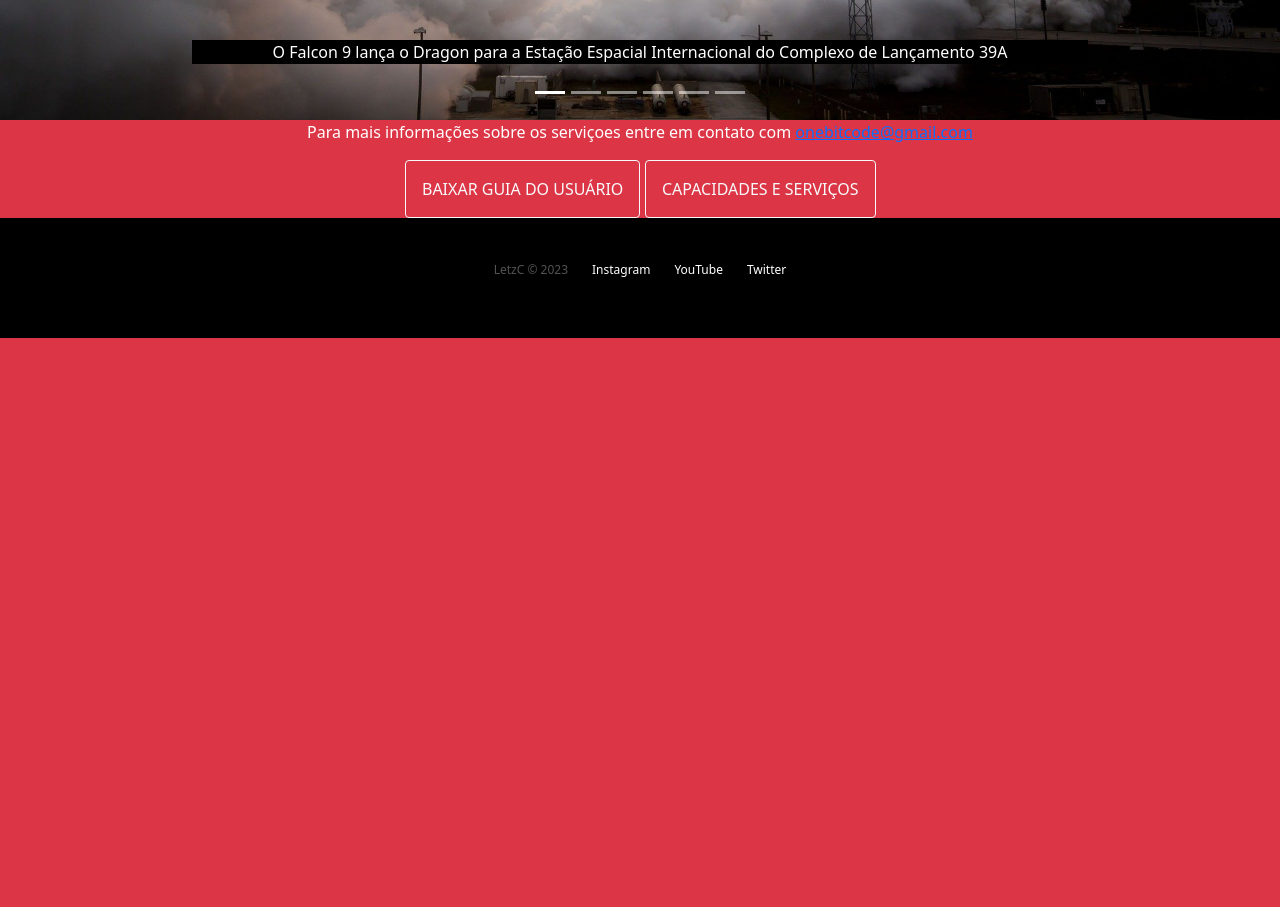
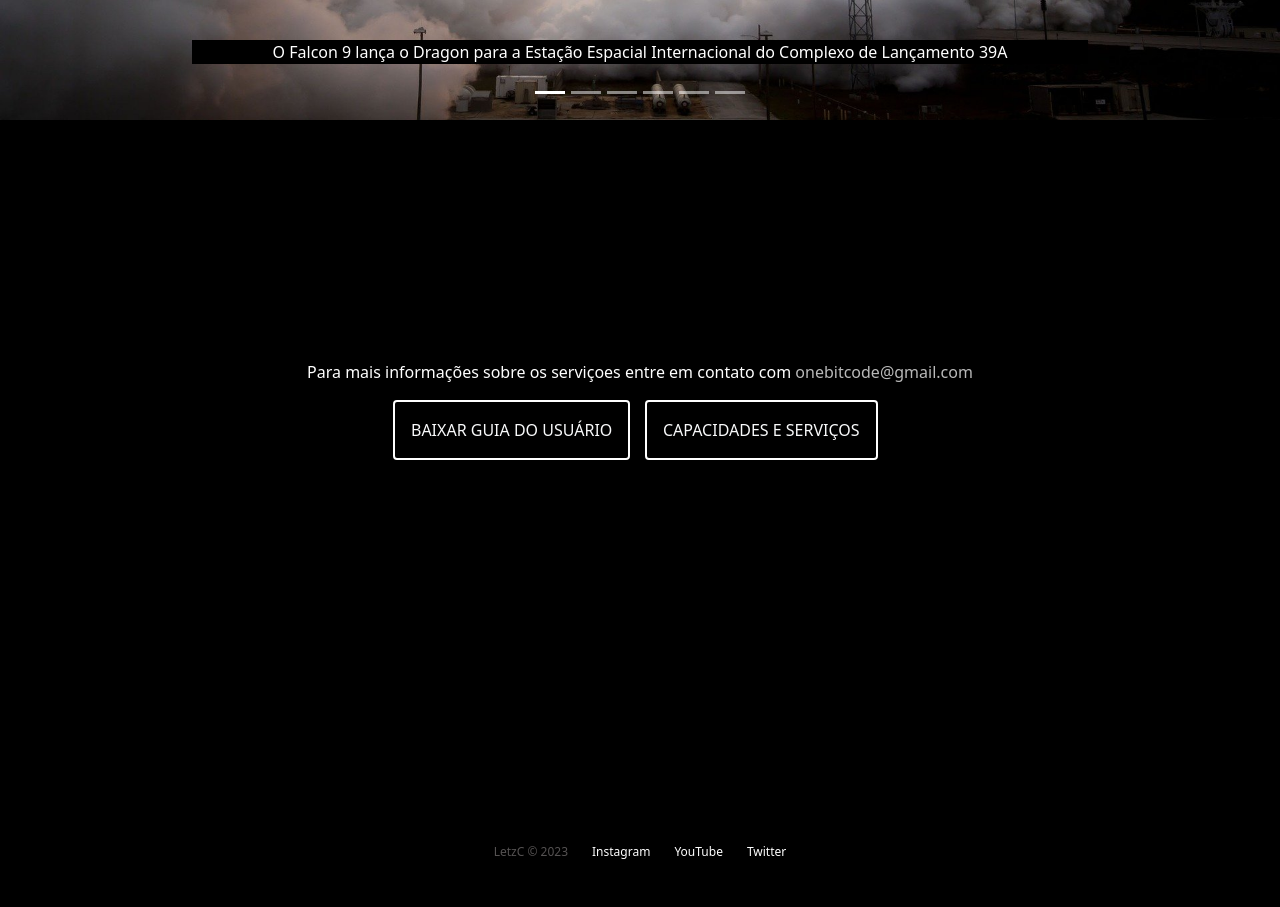
Before and after one commit to LetzC/human-flight, a plain HTML site: page paginas-html/falcon9.html in a window 1280 px wide. Shown: the part 4200-5107 px from the top of the page. Before the commit the page ends 4538 px from the top, so only its background shows below. Drawn offline with nearby package versions, Linux system fonts and the light colour scheme.

Commit message:
Applying scss on falcon 9 page

```diff
--- a/paginas-html/falcon9.html
+++ b/paginas-html/falcon9.html
@@ -20,7 +20,7 @@
   <title>OnebitX - Falcon9</title>
 </head>
 
-<body class="bg-danger">
+<body>
   <div class="container-fluid container00 container05">
     <div class="container">
       <header class="header">
--- a/scss/pages/falcon9.scss
+++ b/scss/pages/falcon9.scss
@@ -23,13 +23,6 @@
   &.container07 {
     background-image: url(../imgs/falcon9/08.jpg);
   }
-}
-
-.titleContent {
-  display: flex;
-  flex-direction: column;
-  justify-content: center;
-  min-height: 80vh;
 }
 
 .titleFalcon9 {
@@ -71,6 +64,13 @@
   padding-top: 15%;
 }
 
+.titleContent {
+  display: flex;
+  flex-direction: column;
+  justify-content: center;
+  min-height: 80vh;
+}
+
 .carrosselSlide {
   img {
     height: 100vh;
@@ -80,3 +80,20 @@
 .carousselText {
   background-color: black;
 }
+
+.downloadDesc {
+  background-color: black;
+  height: 85vh;
+  padding-top: 240px;
+  a {
+    text-decoration: none;
+    color: $hover-link;
+    &:hover {
+      color: $item-table;
+    }
+  }
+  button {
+    border: 2px solid white;
+    margin-right: 10px;
+  }
+}
```
Also changed, not shown: css/style.css, 1 other file.
